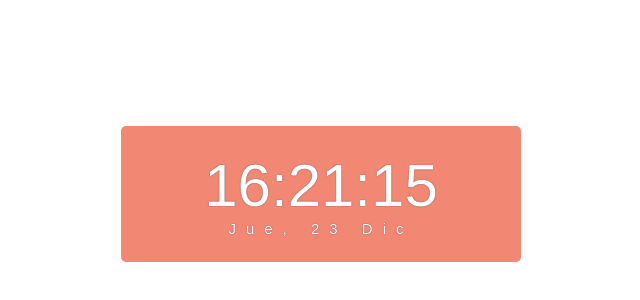
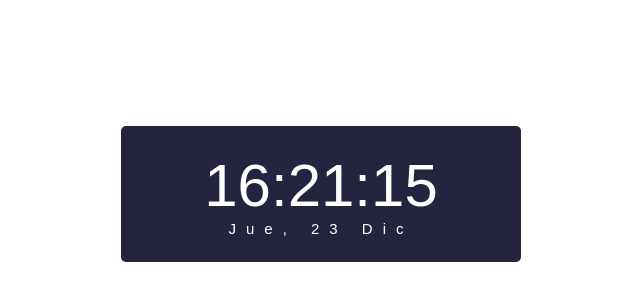
Before and after one commit to AxelVC09/Reloj-Digital-, a plain HTML site: page index.html in a window 1280 px wide. Shown: the whole page, without its empty margins (319-959 px from the left). Drawn offline with Linux system fonts and the light colour scheme.

Commit message:
Cambio de Color

```diff
--- a/css/styles.css
+++ b/css/styles.css
@@ -5,7 +5,7 @@
     color: #fff;
 }
 .reloj-contenedor{
-    background-color:  rgb(242, 135, 115);
+    background-color:  rgb(37, 36, 64);
     padding: 25px;
     max-width: 350px;
     text-align: center;
```
